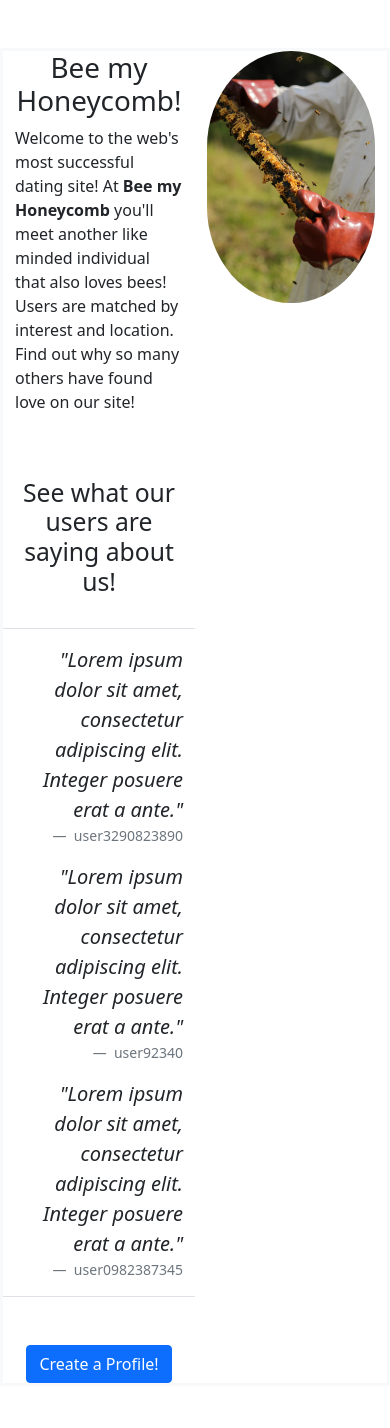
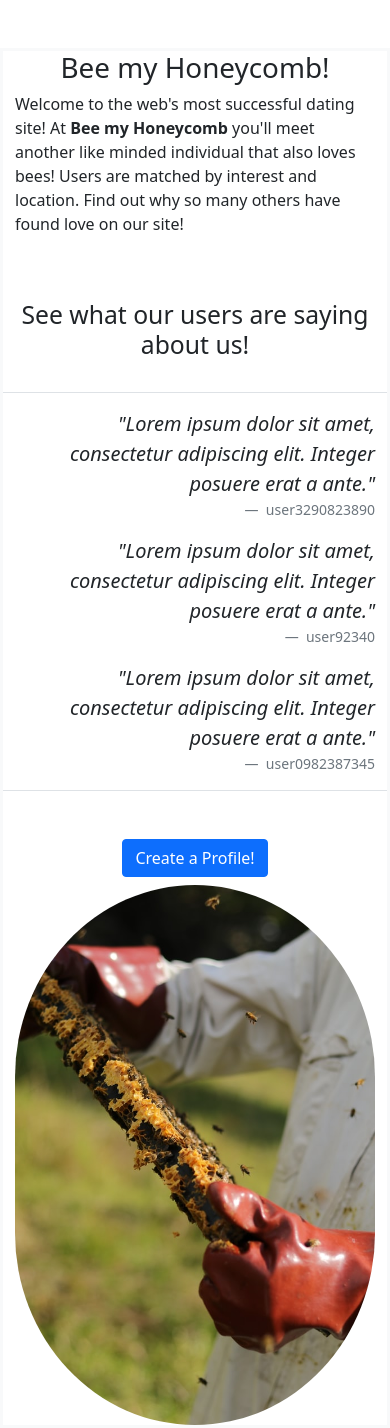
Before and after one commit to rynhndrcksn/dating, a PHP site: page /views/home.html in a window 390 px wide. Shown: the part 56-1484 px from the top of the page. Before the commit the page ends 1439 px from the top, so only its background shows below. Run offline with PHP 8.4, Linux system fonts and the light colour scheme.

Commit message:
added comment headers and made minor fix to image moving appropriately for mobile devices

```diff
--- a/index.php
+++ b/index.php
@@ -1,5 +1,9 @@
 <?php
-// this is the CONTROLLER
+/*
+ * @author: Ryan H.
+ * @version: https://github.com/rynhndrcksn/dating/blob/main/index.php
+ * index.php is the controller for our F3 MVC
+ */
 
 // turn on error reporting
 ini_set('display_errors', 1);
--- a/views/home.html
+++ b/views/home.html
@@ -1,3 +1,8 @@
+<!--
+	@author: Ryan Hendrickson
+	@version: https://github.com/rynhndrcksn/dating/blob/main/views/home.html
+	home.html is our splash page that user sees upon navigating to our website's home page.
+-->
 <!doctype html>
 <html lang="en">
 <head>
@@ -32,10 +37,9 @@
 <!-- NAVBAR END -->
 
 <!-- MAIN CONTENT START -->
-<div class="container">
-	<div class="row mt-5 border border-3 border-light">
+<div class="container mt-5 border border-3 border-light">
 		<!-- LEFT SIDE CONTENT START -->
-		<section class="col-6">
+		<section class="col-md-6 float-md-start">
 			<!-- INTRO START -->
 			<div class="row">
 				<h1 class="text-center">Bee my Honeycomb!</h1>
@@ -85,14 +89,13 @@
 		<!-- LEFT CONTENT END -->
 
 		<!-- RIGHT CONTENT START -->
-		<section class="col-6">
+		<section class="col-md-5 float-md-end mt-2">
 			<div class="row">
-				<img src="images/splash2.jpg" alt="Beekeeper holding honeycomb with bees flying around it."
+				<img src="images/splash.jpg" alt="Beekeeper holding honeycomb with bees flying around it."
 						 class="img-fluid rounded-pill">
 			</div>
 		</section>
 		<!-- RIGHT CONTENT END -->
-	</div>
 </div>
 <!-- MAIN CONTENT END -->
 
```
Also changed, not shown: images/splash.jpg (renamed from images/splash2.jpg), images/splash.png (deleted).
